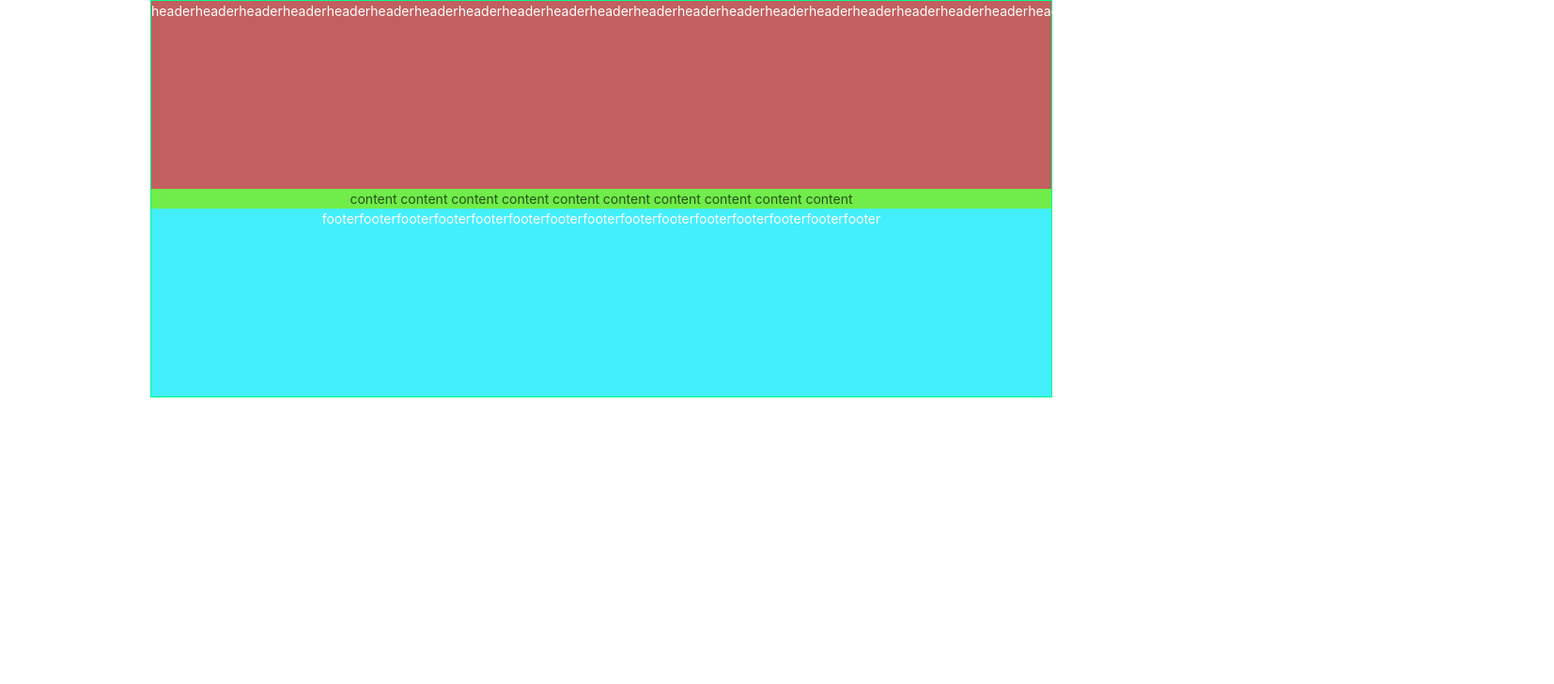
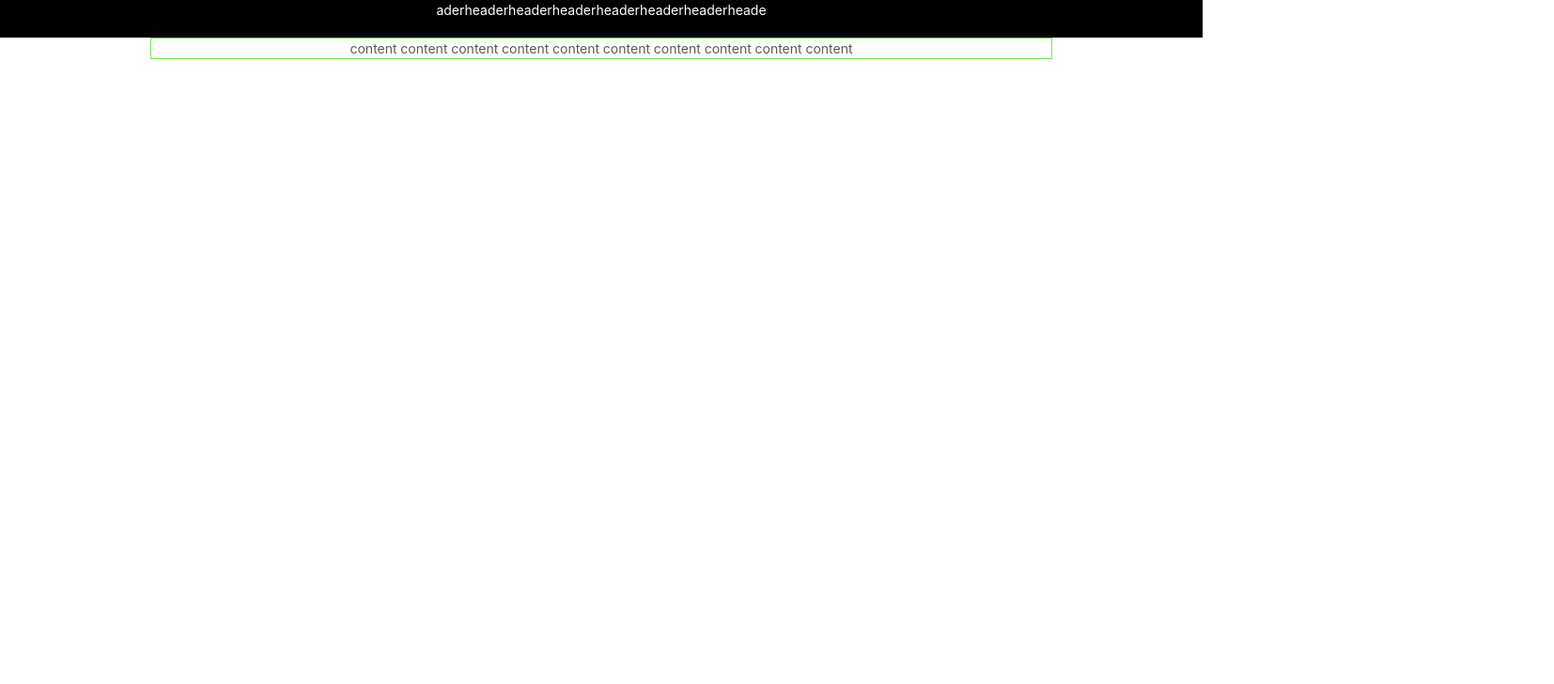
Before and after one commit to liuy1994/react-blog, a React app: page / in a window 1280 px wide. Shown: the top 728 px of the page at 94% size, 1654 px wide, since content can reach past the window. Built offline with nearby package versions, Linux system fonts and the light colour scheme.

Commit message:
基本布局

```diff
--- a/src/App.css
+++ b/src/App.css
@@ -1,6 +1,7 @@
 @import '~antd/dist/antd.css';
 .App {
   text-align: center;
+  height: 100%;
 }
 
 .App-logo {
--- a/src/layout/Content.css
+++ b/src/layout/Content.css
@@ -1,4 +1,5 @@
 .content{
-  background: #70ec4b;
-  height: 100%;
+  max-width: 960px;
+  margin: 0 auto;
+  border:1px solid #70ec4b;
 }
--- a/src/layout/Footer.css
+++ b/src/layout/Footer.css
@@ -1,5 +1,9 @@
 .footer{
-  height: 200px;
-  background-color: #43effc;
+  height: 40px;
+  background-color: #000;
   color: #fff;
+  position: fixed;
+  bottom:0;
+  width: 100%;
+  left: 0;
 }
--- a/src/layout/Header.css
+++ b/src/layout/Header.css
@@ -1,5 +1,6 @@
 .header{
-  height: 200px;
-  background: #c25f5f;
+  height: 40px;
+  background-color: #000;
   color: #fff;
+  width: 100%;
 }
--- a/src/layout/Header.js
+++ b/src/layout/Header.js
@@ -4,7 +4,7 @@ class Header extends Component {
   render() {
     return (
       <div className="header">
-headerheaderheaderheaderheaderheaderheaderheaderheaderheaderheaderheaderheaderheaderheaderheaderheaderheaderheaderheaderheaderheaderheaderheaderheaderheaderheaderheaderheaderheaderheaderheader
+        aderheaderheaderheaderheaderheaderheaderheade
       </div>
     )
   }
--- a/src/layout/Layout.css
+++ b/src/layout/Layout.css
@@ -1,9 +1,4 @@
 .layout{
-  width: 960px;
   margin: 0 auto;
-  border: 1px solid rgb(0, 255, 136);
-  display: flex;
-  flex-direction: column;
-  justify-content: space-between;
-  height: 100%;;
+  wdith: 100%;
 }
```
Also changed, not shown: src/layout/Content.js (indentation only).
